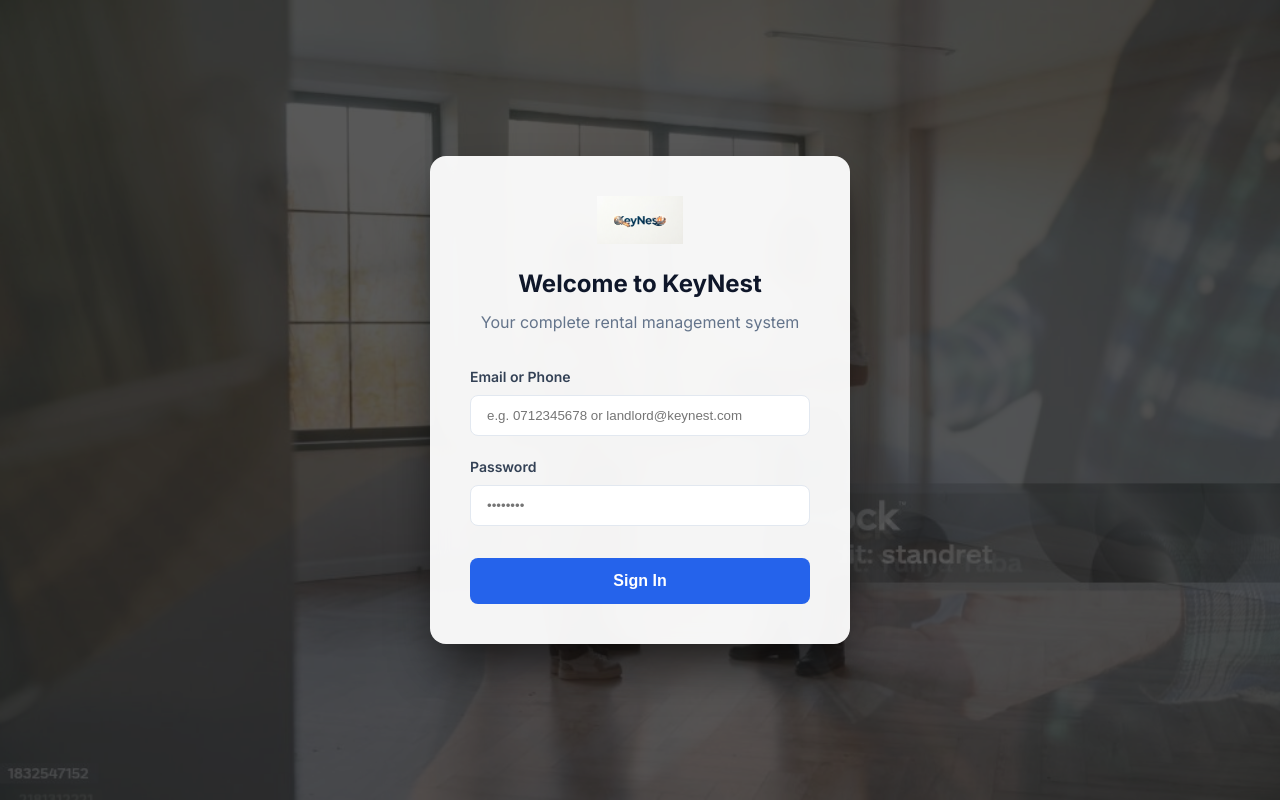
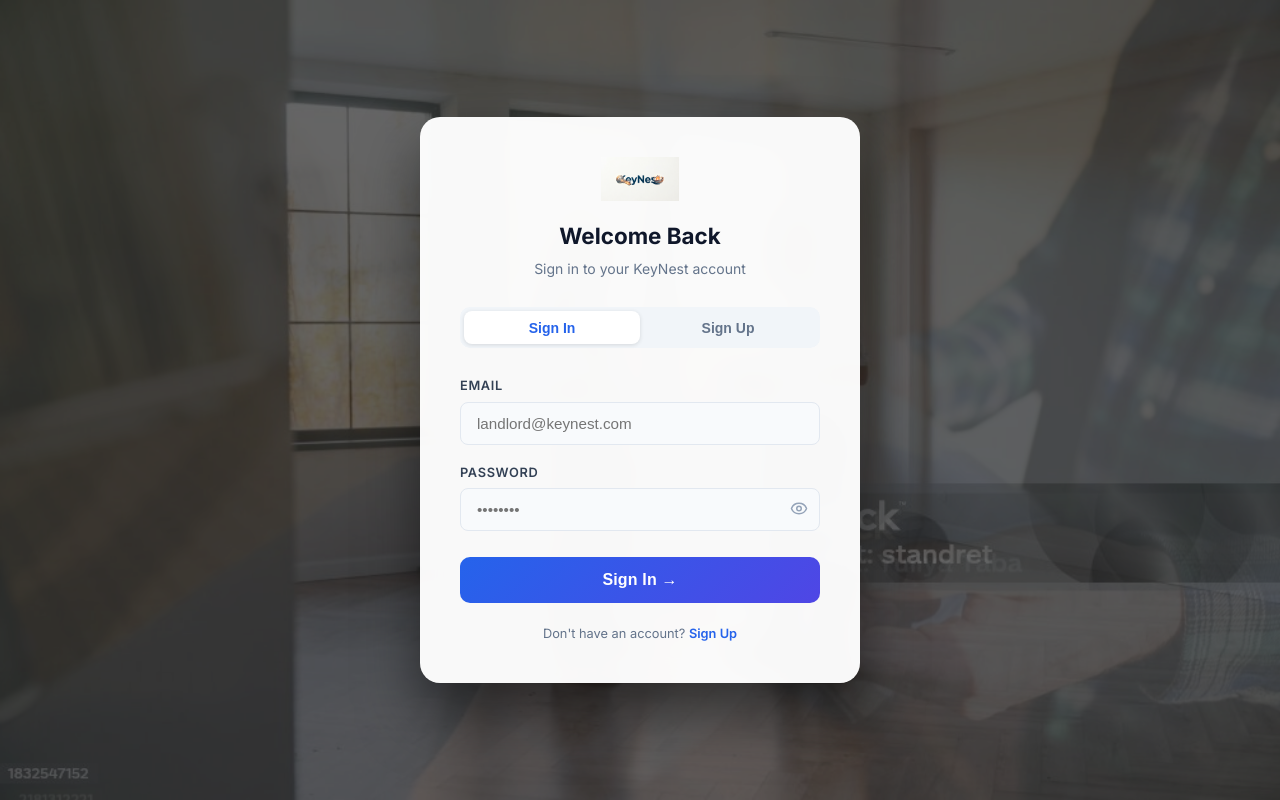
Before and after one commit to solomon476/KeyNest, a React app in the folder frontend/: page /login in a window 1280 px wide. Built offline with nearby package versions, Linux system fonts and the light colour scheme; no server answers; the HTML template or start-up script is replaced by a standard one.

Commit message:
feat: add register page with role selector and show/hide password

```diff
--- a/frontend/src/components/landlord/Leases.jsx
+++ b/frontend/src/components/landlord/Leases.jsx
@@ -1,6 +1,6 @@
 import React, { useState, useEffect } from 'react';
 import { Plus, FileText, CheckCircle } from 'lucide-react';
-import api from '../../../services/api';
+import api from '../../services/api';
 
 export default function Leases() {
   const [leases, setLeases] = useState([]);
--- a/frontend/src/components/landlord/MaintenanceTasks.jsx
+++ b/frontend/src/components/landlord/MaintenanceTasks.jsx
@@ -1,6 +1,6 @@
 import React, { useState, useEffect } from 'react';
 import { Clock, CheckCircle, Wrench } from 'lucide-react';
-import api from '../../../services/api';
+import api from '../../services/api';
 
 export default function MaintenanceTasks() {
   const [tasks, setTasks] = useState([]);
--- a/frontend/src/components/landlord/Properties.jsx
+++ b/frontend/src/components/landlord/Properties.jsx
@@ -1,6 +1,6 @@
 import React, { useState, useEffect } from 'react';
 import { Plus, Edit2, Trash2, Building, MapPin } from 'lucide-react';
-import api from '../../../services/api';
+import api from '../../services/api';
 
 export default function Properties() {
   const [properties, setProperties] = useState([]);
--- a/frontend/src/components/landlord/Reports.jsx
+++ b/frontend/src/components/landlord/Reports.jsx
@@ -1,6 +1,6 @@
 import React, { useState, useEffect } from 'react';
 import { BarChart, PieChart, TrendingUp, Download } from 'lucide-react';
-import api from '../../../services/api';
+import api from '../../services/api';
 
 export default function Reports() {
   const [loading, setLoading] = useState(false); // Can be set to true if fetching real data later
--- a/frontend/src/components/landlord/Tenants.jsx
+++ b/frontend/src/components/landlord/Tenants.jsx
@@ -1,6 +1,6 @@
 import React, { useState, useEffect } from 'react';
 import { Plus, Users, UserPlus, Phone, FileText } from 'lucide-react';
-import api from '../../../services/api';
+import api from '../../services/api';
 
 export default function Tenants() {
   const [tenants, setTenants] = useState([]);
--- a/frontend/src/components/landlord/Units.jsx
+++ b/frontend/src/components/landlord/Units.jsx
@@ -1,6 +1,6 @@
 import React, { useState, useEffect } from 'react';
 import { Plus, Home, Edit2, Trash2 } from 'lucide-react';
-import api from '../../../services/api';
+import api from '../../services/api';
 
 export default function Units() {
   const [units, setUnits] = useState([]);
--- a/frontend/src/components/tenant/Maintenance.jsx
+++ b/frontend/src/components/tenant/Maintenance.jsx
@@ -1,6 +1,6 @@
 import React, { useState, useEffect } from 'react';
 import { Wrench, Plus, CheckCircle, Clock } from 'lucide-react';
-import api from '../../../services/api';
+import api from '../../services/api';
 
 export default function Maintenance() {
   const [requests, setRequests] = useState([]);
--- a/frontend/src/pages/Login.jsx
+++ b/frontend/src/pages/Login.jsx
@@ -1,8 +1,8 @@
 import React, { useState, useEffect } from 'react';
 import { useNavigate } from 'react-router-dom';
-import { KeySquare, UserCircle, Shield, Building2, ArrowLeft } from 'lucide-react';
+import { Eye, EyeOff } from 'lucide-react';
 import logo from '../assets/logo.png';
-import { loginUser } from '../services/api';
+import { loginUser, registerUser } from '../services/api';
 
 const backgrounds = [
   '/bg1.jpg',
@@ -13,47 +13,101 @@
 export default function Login({ onLogin }) {
   const navigate = useNavigate();
   const [bgIndex, setBgIndex] = useState(0);
+  const [mode, setMode] = useState('login'); // 'login' | 'register'
+
+  // Shared
   const [email, setEmail] = useState('');
   const [password, setPassword] = useState('');
+  const [showPassword, setShowPassword] = useState(false);
   const [loading, setLoading] = useState(false);
   const [error, setError] = useState('');
+  const [success, setSuccess] = useState('');
+
+  // Register only
+  const [name, setName] = useState('');
+  const [phone, setPhone] = useState('');
+  const [role, setRole] = useState('landlord');
 
   useEffect(() => {
     const timer = setInterval(() => {
       setBgIndex((prev) => (prev + 1) % backgrounds.length);
-    }, 5000); // Change image every 5 seconds
+    }, 5000);
     return () => clearInterval(timer);
   }, []);
+
+  const switchMode = (newMode) => {
+    setMode(newMode);
+    setError('');
+    setSuccess('');
+  };
 
   const handleLogin = async (e) => {
     e.preventDefault();
     setError('');
-
     if (!email || !password) {
-       setError('Please enter both email and password');
+      setError('Please enter both email and password.');
       return;
     }
-
     try {
       setLoading(true);
-      // Call actual backend API
       const response = await loginUser({ email, password });
-
-      // Save token to localStorage
       localStorage.setItem('token', response.token);
       localStorage.setItem('user', JSON.stringify(response.user));
-
-      // Update global state
       onLogin(response.user);
-
-      // Redirect based on role
       navigate(`/${response.user.role}`);
     } catch (err) {
-      console.error('Login error:', err);
-      setError(err.response?.data?.error || 'Invalid credentials or server error');
+      setError(err.response?.data?.error || 'Invalid credentials. Please try again.');
     } finally {
       setLoading(false);
     }
+  };
+
+  const handleRegister = async (e) => {
+    e.preventDefault();
+    setError('');
+    setSuccess('');
+    if (!name || !email || !phone || !password) {
+      setError('All fields are required.');
+      return;
+    }
+    if (password.length < 6) {
+      setError('Password must be at least 6 characters.');
+      return;
+    }
+    try {
+      setLoading(true);
+      const response = await registerUser({ name, email, phoneNumber: phone, password, role });
+      localStorage.setItem('token', response.token);
+      localStorage.setItem('user', JSON.stringify(response.user));
+      onLogin(response.user);
+      navigate(`/${response.user.role}`);
+    } catch (err) {
+      setError(err.response?.data?.error || 'Registration failed. Please try again.');
+    } finally {
+      setLoading(false);
+    }
+  };
+
+  const inputStyle = {
+    width: '100%',
+    padding: '0.75rem 1rem',
+    borderRadius: '8px',
+    border: '1.5px solid #E2E8F0',
+    outline: 'none',
+    fontSize: '0.95rem',
+    transition: 'border-color 0.2s',
+    boxSizing: 'border-box',
+    background: '#F8FAFC',
+  };
+
+  const labelStyle = {
+    display: 'block',
+    fontSize: '0.8rem',
+    fontWeight: 600,
+    color: '#334155',
+    marginBottom: '0.4rem',
+    textTransform: 'uppercase',
+    letterSpacing: '0.05em',
   };
 
   return (
@@ -82,83 +136,249 @@
           }}
         />
       ))}
-      {/* Dark Overlay for readability */}
       <div style={{
         position: 'absolute',
         top: 0, left: 0, right: 0, bottom: 0,
-        backgroundColor: 'rgba(0, 0, 0, 0.65)',
+        backgroundColor: 'rgba(0,0,0,0.6)',
         zIndex: -1
       }} />
 
+      {/* Card */}
       <div style={{
         width: '100%',
-        maxWidth: '420px',
-        backgroundColor: 'rgba(255, 255, 255, 0.95)',
-        backdropFilter: 'blur(10px)',
+        maxWidth: '440px',
+        backgroundColor: 'rgba(255,255,255,0.97)',
+        backdropFilter: 'blur(12px)',
         padding: '2.5rem',
-        borderRadius: '16px',
-        boxShadow: '0 25px 50px -12px rgba(0,0,0,0.7)'
+        borderRadius: '20px',
+        boxShadow: '0 30px 60px rgba(0,0,0,0.5)',
+        animation: 'fadeSlideUp 0.4s ease-out'
       }}>
 
-        <div style={{ textAlign: 'center', marginBottom: '2rem' }}>
-          <img src={logo} alt="KeyNest" style={{ height: '48px', marginBottom: '1rem' }} />
-          <h1 style={{ fontSize: '1.5rem', fontWeight: 700, color: '#0F172A' }}>Welcome to KeyNest</h1>
-          <p style={{ color: '#64748B', marginTop: '0.5rem' }}>Your complete rental management system</p>
+        {/* Logo + Title */}
+        <div style={{ textAlign: 'center', marginBottom: '1.75rem' }}>
+          <img src={logo} alt="KeyNest" style={{ height: '44px', marginBottom: '0.75rem' }} />
+          <h1 style={{ fontSize: '1.4rem', fontWeight: 800, color: '#0F172A', margin: 0 }}>
+            {mode === 'login' ? 'Welcome Back' : 'Create an Account'}
+          </h1>
+          <p style={{ color: '#64748B', marginTop: '0.35rem', fontSize: '0.875rem' }}>
+            {mode === 'login' ? 'Sign in to your KeyNest account' : 'Start managing your properties today'}
+          </p>
         </div>
 
+        {/* Tab Toggle */}
+        <div style={{
+          display: 'flex',
+          background: '#F1F5F9',
+          borderRadius: '10px',
+          padding: '4px',
+          marginBottom: '1.75rem',
+        }}>
+          {['login', 'register'].map((tab) => (
+            <button
+              key={tab}
+              onClick={() => switchMode(tab)}
+              style={{
+                flex: 1,
+                padding: '0.55rem',
+                border: 'none',
+                borderRadius: '8px',
+                fontWeight: 600,
+                fontSize: '0.875rem',
+                cursor: 'pointer',
+                transition: 'all 0.2s',
+                background: mode === tab ? '#fff' : 'transparent',
+                color: mode === tab ? '#2563EB' : '#64748B',
+                boxShadow: mode === tab ? '0 1px 4px rgba(0,0,0,0.12)' : 'none',
+              }}
+            >
+              {tab === 'login' ? 'Sign In' : 'Sign Up'}
+            </button>
+          ))}
+        </div>
+
+        {/* Error / Success */}
+        {error && (
+          <div style={{ padding: '0.7rem 1rem', background: '#FEE2E2', color: '#B91C1C', borderRadius: '8px', fontSize: '0.85rem', marginBottom: '1.25rem', borderLeft: '3px solid #EF4444' }}>
+            {error}
+          </div>
+        )}
+        {success && (
+          <div style={{ padding: '0.7rem 1rem', background: '#DCFCE7', color: '#166534', borderRadius: '8px', fontSize: '0.85rem', marginBottom: '1.25rem', borderLeft: '3px solid #22C55E' }}>
+            {success}
+          </div>
+        )}
+
+        {/* Login Form */}
+        {mode === 'login' && (
+          <form onSubmit={handleLogin} style={{ display: 'flex', flexDirection: 'column', gap: '1.1rem' }}>
             <div>
-          <form style={{ display: 'flex', flexDirection: 'column', gap: '1.25rem' }}>
-            <div>
-              <label style={{ display: 'block', fontSize: '0.875rem', fontWeight: 600, color: '#334155', marginBottom: '0.5rem' }}>Email or Phone</label>
+              <label style={labelStyle}>Email</label>
               <input
                 type="text"
                 value={email}
                 onChange={(e) => setEmail(e.target.value)}
-                placeholder="e.g. 0712345678 or landlord@keynest.com"
-                style={{ width: '100%', padding: '0.75rem 1rem', borderRadius: '8px', border: '1px solid #E2E8F0', outline: 'none' }}
+                placeholder="landlord@keynest.com"
+                style={inputStyle}
+                autoComplete="email"
               />
             </div>
             <div>
-              <label style={{ display: 'block', fontSize: '0.875rem', fontWeight: 600, color: '#334155', marginBottom: '0.5rem' }}>Password</label>
+              <label style={labelStyle}>Password</label>
+              <div style={{ position: 'relative' }}>
                 <input
-                type="password"
+                  type={showPassword ? 'text' : 'password'}
                   value={password}
                   onChange={(e) => setPassword(e.target.value)}
                   placeholder="••••••••"
-                style={{ width: '100%', padding: '0.75rem 1rem', borderRadius: '8px', border: '1px solid #E2E8F0', outline: 'none' }}
+                  style={{ ...inputStyle, paddingRight: '2.75rem' }}
+                  autoComplete="current-password"
                 />
-            </div>
-          </form>
-
-          <div style={{ marginTop: '2rem' }}>
-            {error && (
-              <div style={{ padding: '0.75rem', backgroundColor: '#FEE2E2', color: '#DC2626', borderRadius: '8px', marginBottom: '1rem', fontSize: '0.875rem', textAlign: 'center' }}>
-                {error}
-              </div>
-            )}
                 <button
-              onClick={handleLogin}
-              disabled={loading}
-              className="btn btn-primary"
-              style={{
-                padding: '0.875rem',
-                justifyContent: 'center',
-                fontSize: '1rem',
-                backgroundColor: '#2563EB',
-                color: '#fff',
-                width: '100%',
-                borderRadius: '8px',
-                border: 'none',
-                fontWeight: 600,
-                cursor: loading ? 'not-allowed' : 'pointer',
-                opacity: loading ? 0.7 : 1
-              }}>
-              {loading ? 'Signing In...' : 'Sign In'}
+                  type="button"
+                  onClick={() => setShowPassword(!showPassword)}
+                  style={{ position: 'absolute', right: '0.75rem', top: '50%', transform: 'translateY(-50%)', background: 'none', border: 'none', cursor: 'pointer', color: '#94A3B8' }}
+                >
+                  {showPassword ? <EyeOff size={18} /> : <Eye size={18} />}
                 </button>
               </div>
             </div>
+            <button
+              type="submit"
+              disabled={loading}
+              style={{
+                marginTop: '0.5rem',
+                padding: '0.875rem',
+                background: loading ? '#93C5FD' : 'linear-gradient(135deg, #2563EB, #4F46E5)',
+                color: '#fff',
+                border: 'none',
+                borderRadius: '10px',
+                fontWeight: 700,
+                fontSize: '1rem',
+                cursor: loading ? 'not-allowed' : 'pointer',
+                transition: 'opacity 0.2s',
+                letterSpacing: '0.01em',
+              }}
+            >
+              {loading ? 'Signing In...' : 'Sign In →'}
+            </button>
+            <p style={{ textAlign: 'center', fontSize: '0.8rem', color: '#64748B', marginTop: '0.25rem' }}>
+              Don't have an account?{' '}
+              <span
+                onClick={() => switchMode('register')}
+                style={{ color: '#2563EB', cursor: 'pointer', fontWeight: 600 }}
+              >
+                Sign Up
+              </span>
+            </p>
+          </form>
+        )}
+
+        {/* Register Form */}
+        {mode === 'register' && (
+          <form onSubmit={handleRegister} style={{ display: 'flex', flexDirection: 'column', gap: '1rem' }}>
+            <div>
+              <label style={labelStyle}>Full Name</label>
+              <input
+                type="text"
+                value={name}
+                onChange={(e) => setName(e.target.value)}
+                placeholder="John Kamau"
+                style={inputStyle}
+                autoComplete="name"
+              />
+            </div>
+            <div>
+              <label style={labelStyle}>Email Address</label>
+              <input
+                type="email"
+                value={email}
+                onChange={(e) => setEmail(e.target.value)}
+                placeholder="john@example.com"
+                style={inputStyle}
+                autoComplete="email"
+              />
+            </div>
+            <div>
+              <label style={labelStyle}>Phone Number</label>
+              <input
+                type="tel"
+                value={phone}
+                onChange={(e) => setPhone(e.target.value)}
+                placeholder="0712 345 678"
+                style={inputStyle}
+                autoComplete="tel"
+              />
+            </div>
+            <div>
+              <label style={labelStyle}>I am a</label>
+              <select
+                value={role}
+                onChange={(e) => setRole(e.target.value)}
+                style={{ ...inputStyle, cursor: 'pointer' }}
+              >
+                <option value="landlord">Landlord / Property Owner</option>
+                <option value="tenant">Tenant</option>
+              </select>
+            </div>
+            <div>
+              <label style={labelStyle}>Password</label>
+              <div style={{ position: 'relative' }}>
+                <input
+                  type={showPassword ? 'text' : 'password'}
+                  value={password}
+                  onChange={(e) => setPassword(e.target.value)}
+                  placeholder="Min 6 characters"
+                  style={{ ...inputStyle, paddingRight: '2.75rem' }}
+                  autoComplete="new-password"
+                />
+                <button
+                  type="button"
+                  onClick={() => setShowPassword(!showPassword)}
+                  style={{ position: 'absolute', right: '0.75rem', top: '50%', transform: 'translateY(-50%)', background: 'none', border: 'none', cursor: 'pointer', color: '#94A3B8' }}
+                >
+                  {showPassword ? <EyeOff size={18} /> : <Eye size={18} />}
+                </button>
+              </div>
+            </div>
+            <button
+              type="submit"
+              disabled={loading}
+              style={{
+                marginTop: '0.25rem',
+                padding: '0.875rem',
+                background: loading ? '#93C5FD' : 'linear-gradient(135deg, #2563EB, #4F46E5)',
+                color: '#fff',
+                border: 'none',
+                borderRadius: '10px',
+                fontWeight: 700,
+                fontSize: '1rem',
+                cursor: loading ? 'not-allowed' : 'pointer',
+                letterSpacing: '0.01em',
+              }}
+            >
+              {loading ? 'Creating Account...' : 'Create Account →'}
+            </button>
+            <p style={{ textAlign: 'center', fontSize: '0.8rem', color: '#64748B', marginTop: '0.25rem' }}>
+              Already have an account?{' '}
+              <span
+                onClick={() => switchMode('login')}
+                style={{ color: '#2563EB', cursor: 'pointer', fontWeight: 600 }}
+              >
+                Sign In
+              </span>
+            </p>
+          </form>
+        )}
 
       </div>
+
+      <style>{`
+        @keyframes fadeSlideUp {
+          from { opacity: 0; transform: translateY(20px); }
+          to   { opacity: 1; transform: translateY(0); }
+        }
+      `}</style>
     </div>
   );
 }
```
Also changed, not shown: 2 other files (tests, documents, lock files or other folders). Lines whose indentation alone changed are shown as unchanged.
